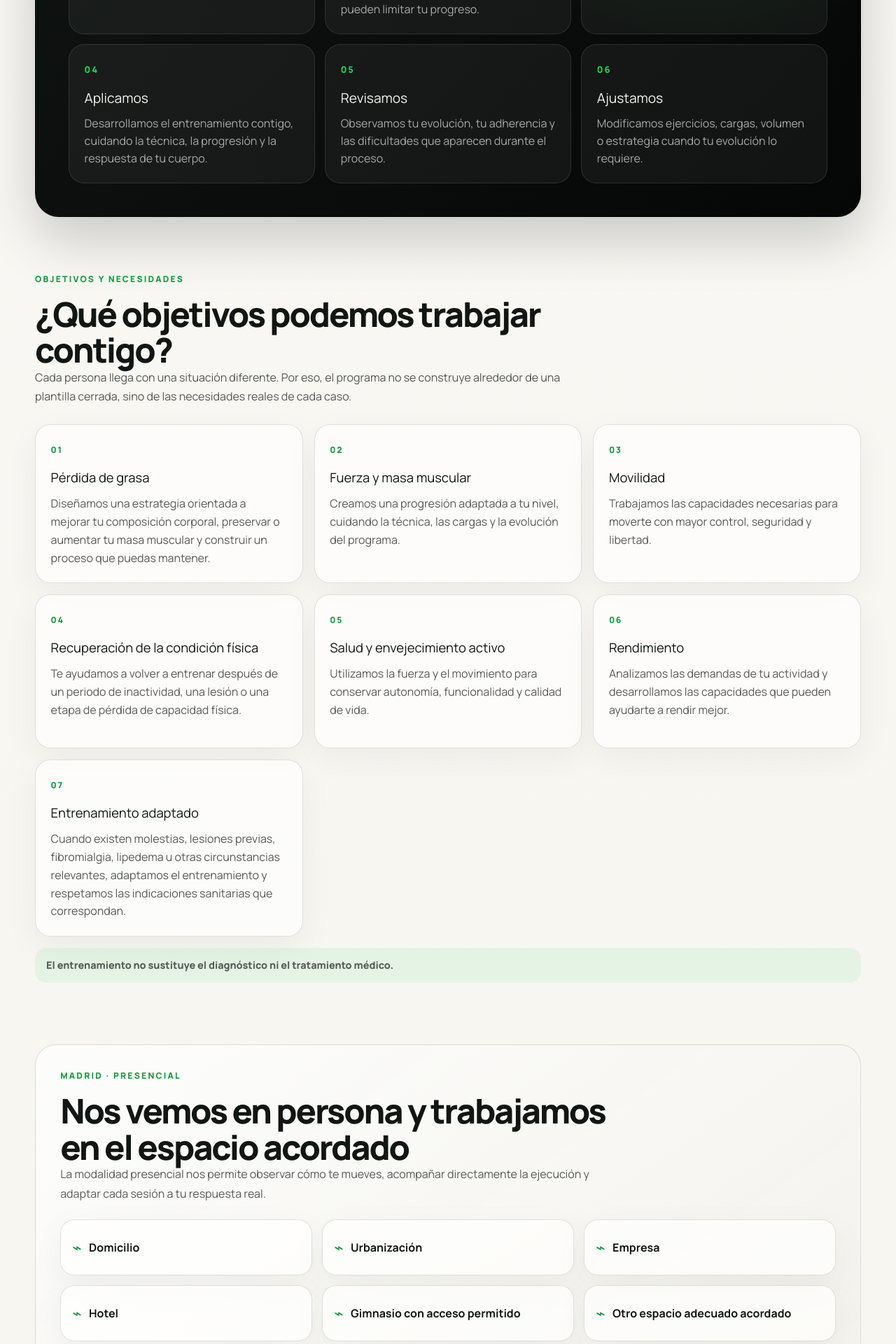
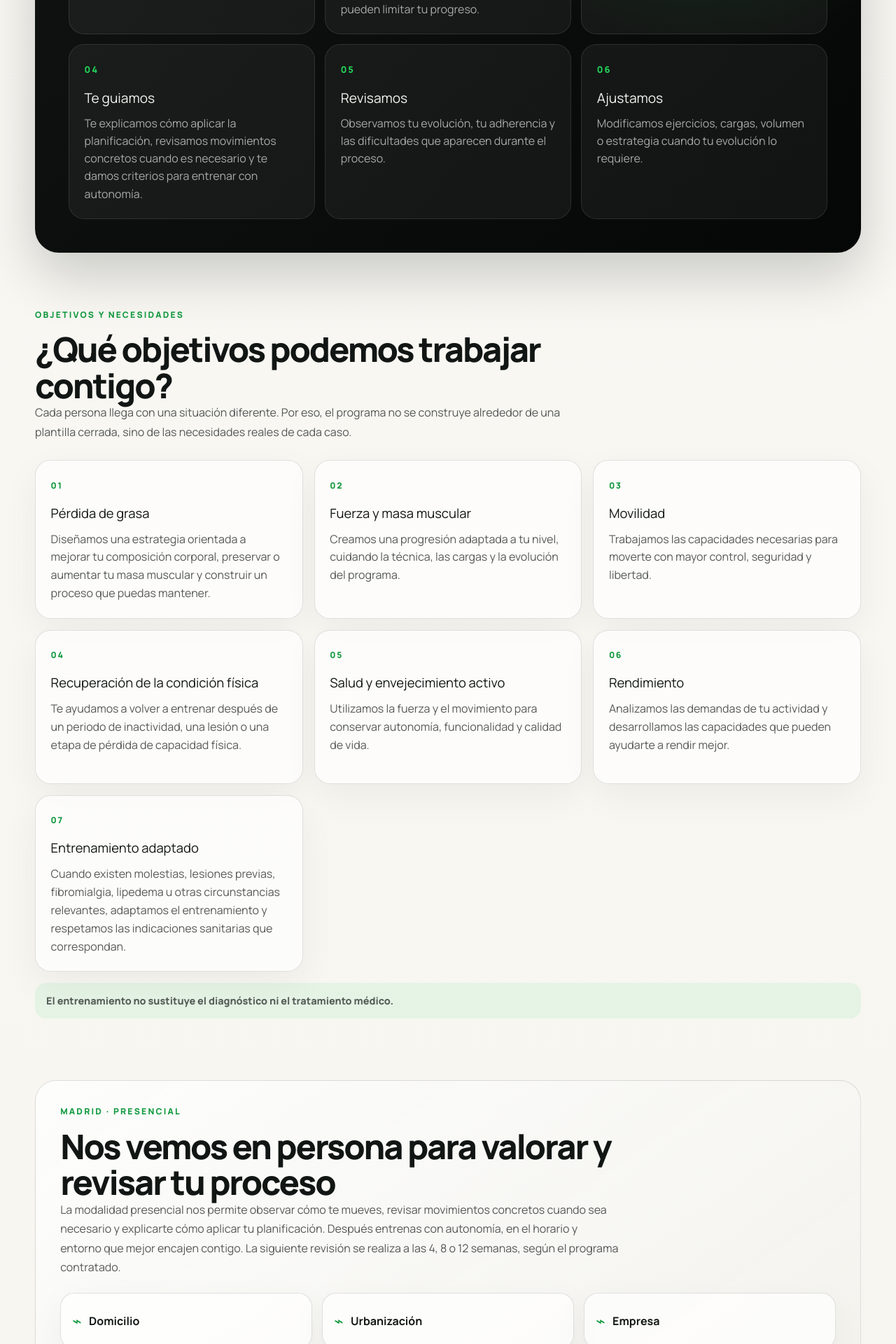
Before and after one commit to albypersonaltrainer-arch/ghc-training-landing, a Next.js app: page /entrenador-personal-madrid in a window 1280 px wide. Shown: the part 3040-4960 px from the top of the page at 70% size. Built offline with nearby package versions, Linux system fonts and the light colour scheme; no server answers.

Commit message:
Clarify Madrid service model

```diff
--- a/app/entrenador-personal-madrid/page.tsx
+++ b/app/entrenador-personal-madrid/page.tsx
@@ -70,8 +70,8 @@ const methodSteps = [
   },
   {
     number: "04",
-    title: "Aplicamos",
-    text: "Desarrollamos el entrenamiento contigo, cuidando la técnica, la progresión y la respuesta de tu cuerpo.",
+    title: "Te guiamos",
+    text: "Te explicamos cómo aplicar la planificación, revisamos movimientos concretos cuando es necesario y te damos criterios para entrenar con autonomía.",
   },
   {
     number: "05",
@@ -167,8 +167,8 @@ const faqs = [
     a: "Incluye una entrevista inicial y la revisión de los aspectos necesarios para comprender tu situación, como objetivos, historial, movilidad, fuerza, molestias, experiencia y disponibilidad. La valoración nos permite establecer prioridades y decidir cómo debería comenzar el proceso.",
   },
   {
-    q: "¿Dónde se realizan los entrenamientos?",
-    a: "Las sesiones presenciales se realizan en Madrid, en el espacio acordado previamente. Puede ser un domicilio, una urbanización, una empresa, un hotel, un gimnasio que permita el acceso u otro entorno adecuado.",
+    q: "¿Dónde se realizan la valoración y las revisiones presenciales?",
+    a: "La valoración y las revisiones presenciales se realizan en Madrid, en el espacio acordado previamente. Puede ser un domicilio, una urbanización, una empresa, un hotel, un gimnasio que permita el acceso u otro entorno adecuado. Después entrenas con autonomía en casa, gimnasio o parque, según tu planificación.",
   },
   {
     q: "¿Cuántos días por semana necesito entrenar?",
@@ -570,11 +570,14 @@ export default function EntrenadorPersonalMadridPage() {
         <section className={styles.madridSection}>
           <div className={styles.madridIntro}>
             <p className={styles.kicker}>Madrid · Presencial</p>
-            <h2>Nos vemos en persona y trabajamos en el espacio acordado</h2>
+            <h2>Nos vemos en persona para valorar y revisar tu proceso</h2>
             <p>
               La modalidad presencial nos permite observar cómo te mueves,
-              acompañar directamente la ejecución y adaptar cada sesión a tu
-              respuesta real.
+              revisar movimientos concretos cuando sea necesario y explicarte
+              cómo aplicar tu planificación. Después entrenas con autonomía,
+              en el horario y entorno que mejor encajen contigo. La siguiente
+              revisión se realiza a las 4, 8 o 12 semanas, según el programa
+              contratado.
             </p>
           </div>
 
@@ -705,9 +708,11 @@ export default function EntrenadorPersonalMadridPage() {
             <p className={styles.kicker}>Dos modalidades, un mismo criterio</p>
             <h2>Entrenamiento presencial u online</h2>
             <p>
-              Si estás en Madrid y buscas acompañamiento en persona, la
-              modalidad presencial nos permite valorar tu caso directamente y
-              desarrollar el entrenamiento contigo en el espacio acordado.
+              Si estás en Madrid y quieres realizar la valoración o las
+              revisiones en persona, la modalidad presencial nos permite
+              analizar tu caso directamente, revisar movimientos concretos y
+              explicarte la planificación en el espacio acordado. Tú decides
+              cuándo entrenar, sin depender de un horario fijo con un entrenador.
             </p>
             <p>
               Si la distancia, los horarios o tu situación hacen más
```
